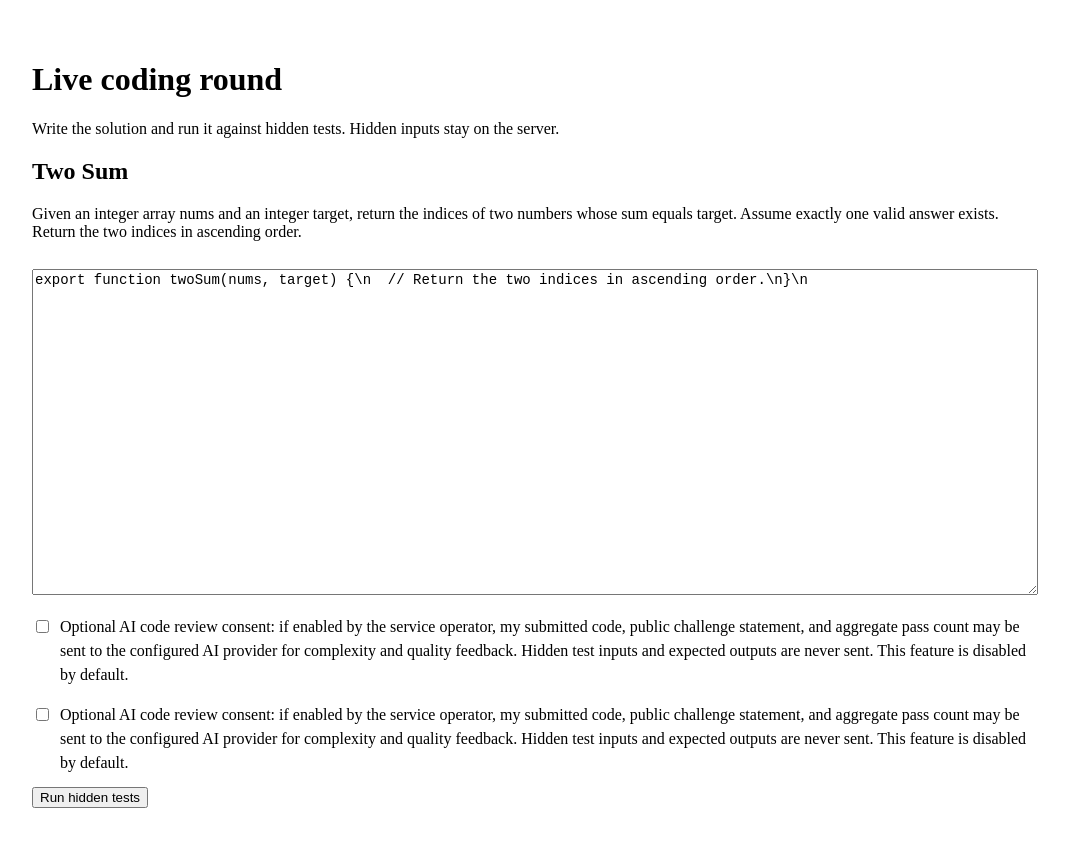
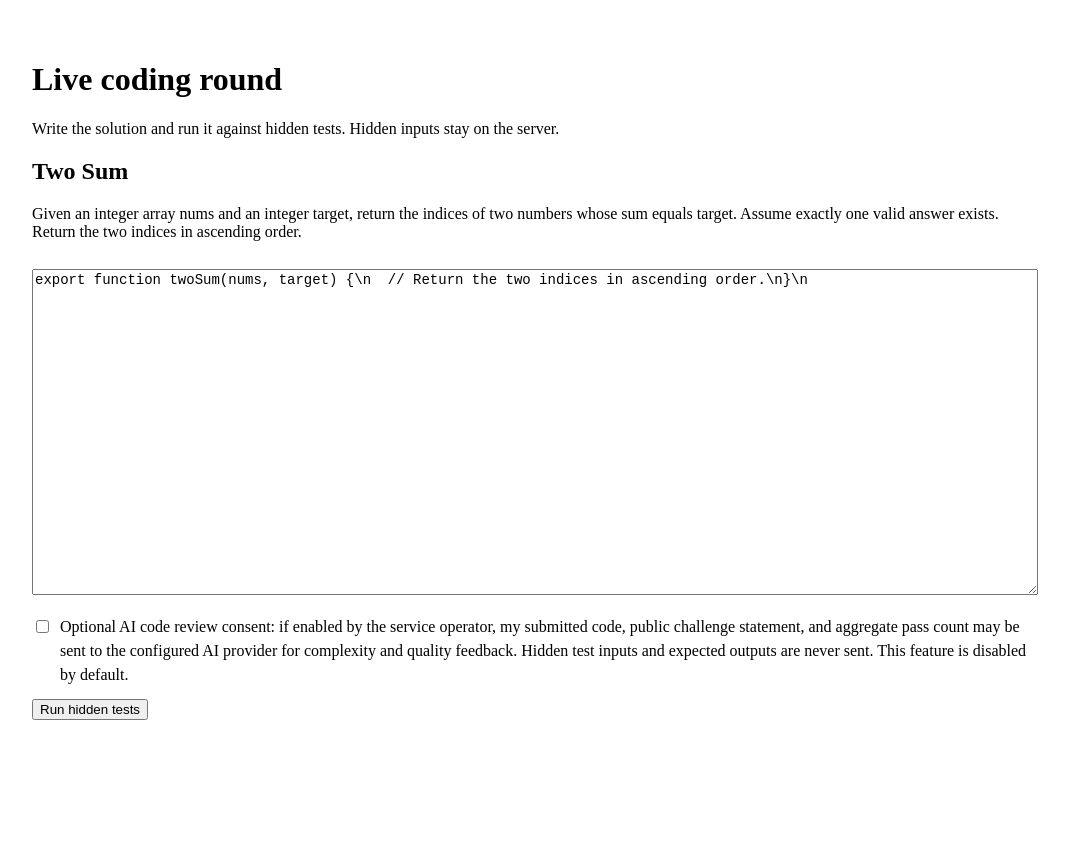
Before and after one commit to ashish-2141/Raaha-AI-Mock-Interview, a Next.js app: page /live-coding in a window 1280 px wide. Shown: the whole page, without its empty margins (108-1177 px from the left). After the commit the page ends 800 px from the top, so only its background shows below. Built offline with nearby package versions, Linux system fonts and the light colour scheme.

Commit message:
fix: render a single AI code review consent checkbox

```diff
--- a/src/app/live-coding/page.tsx
+++ b/src/app/live-coding/page.tsx
@@ -85,17 +85,6 @@ export default function LiveCodingPage() {
               Optional AI code review consent: if enabled by the service operator, my submitted code, public challenge statement, and aggregate pass count may be sent to the configured AI provider for complexity and quality feedback. Hidden test inputs and expected outputs are never sent. This feature is disabled by default.
             </span>
           </label>
-          <label style={{ display: "flex", alignItems: "flex-start", gap: 8, marginTop: 16, lineHeight: 1.5 }}>
-            <input
-              type="checkbox"
-              checked={aiReviewConsentAccepted}
-              onChange={(event) => setAiReviewConsentAccepted(event.target.checked)}
-              style={{ marginTop: 5 }}
-            />
-            <span>
-              Optional AI code review consent: if enabled by the service operator, my submitted code, public challenge statement, and aggregate pass count may be sent to the configured AI provider for complexity and quality feedback. Hidden test inputs and expected outputs are never sent. This feature is disabled by default.
-            </span>
-          </label>
           <button type="button" onClick={run} disabled={running || !source.trim()} style={{ marginTop: 12 }}>
             {running ? "Running hidden tests..." : "Run hidden tests"}
           </button>
```
